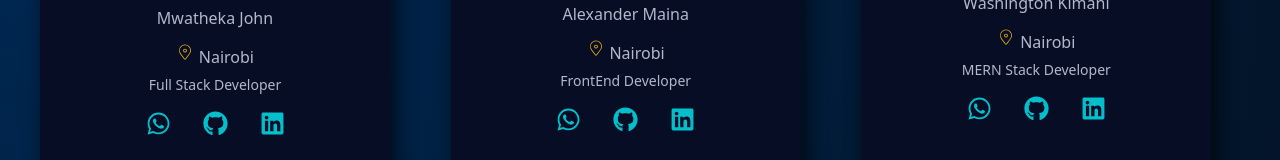
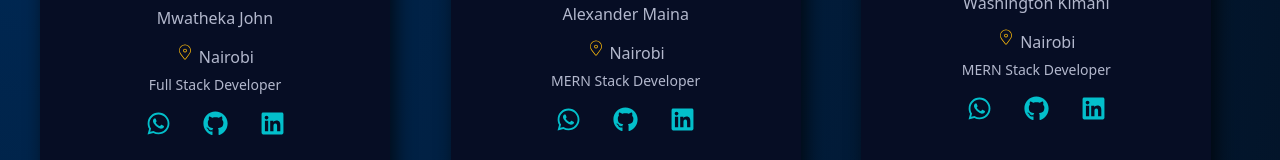
Before and after one commit to Alekiie/5-Dev-Community, a React (Vite) app: page /team in a window 1280 px wide. Shown: the part 529-689 px from the top of the page. Built offline with nearby package versions, Linux system fonts and the light colour scheme; the HTML template or start-up script is replaced by a standard one; a web font is replaced by a local one.

Commit message:
role change

```diff
--- a/src/pages/Team.jsx
+++ b/src/pages/Team.jsx
@@ -21,7 +21,7 @@ const props = [
     whatsapp: "https://wa.me/+254768444197?text=Hello%20Alex",
     github: "https://github.com/Alekiie",
     linkedin: "https://www.linkedin.com/in/alexander-maina-63ba8a232",
-    role : 'FrontEnd Developer',
+    role : 'MERN Stack Developer',
     skills: ['HTML','CSS','JS', 'MySQL', 'ReactJs', 'TailwindCSS', 'Nextjs','Nodejs','MongoDB','Python3']
   },
   {
```
